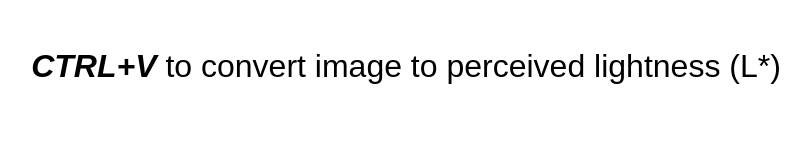
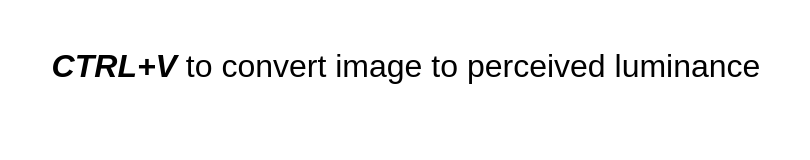
Before and after one commit to slooi/rgb-to-perceived-lightness, a website built with Vite: page index.html in a window 1280 px wide. Shown: the whole page, without its empty margins (234-1044 px from the left). Built offline with nearby package versions, Linux system fonts and the light colour scheme.

Commit message:
:lipstick: change title and instructions to be about lumiance instead of brightness

```diff
--- a/index.html
+++ b/index.html
@@ -5,11 +5,11 @@
   <meta charset="UTF-8" />
   <link rel="icon" type="image/svg+xml" href="/vite.svg" />
   <meta name="viewport" content="width=device-width, initial-scale=1.0" />
-  <title>Vite + TS</title>
+  <title>Image to perceived Luminance</title>
 </head>
 
 <body>
-  <h1><b><i>CTRL+V</i></b> <span style="font-weight: 300;">to convert image to perceived lightness (L*)</span></h1>
+  <h1><b><i>CTRL+V</i></b> <span style="font-weight: 300;">to convert image to perceived luminance</span></h1>
 
   <div id="content"></div>
   <script type="module" src="/src/main.ts"></script>
```
